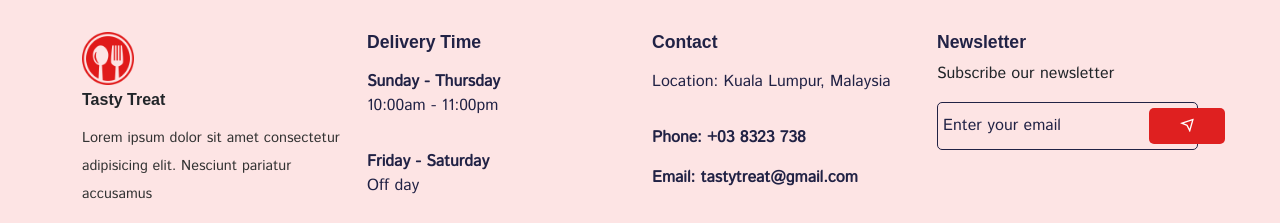
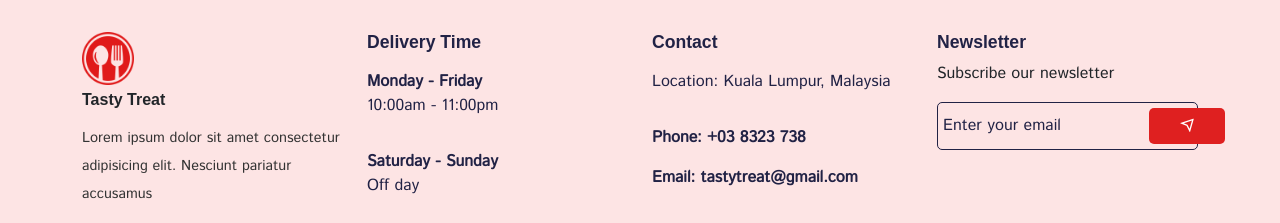
Before and after one commit to amir1611/tasty-treat, a React (Create React App) app: page /home in a window 1280 px wide. Shown: the part 4930-5153 px from the top of the page. Built offline with nearby package versions, Linux system fonts and the light colour scheme; a web font is replaced by a local one.

Commit message:
Change Day

```diff
--- a/src/components/Footer/Footer.jsx
+++ b/src/components/Footer/Footer.jsx
@@ -26,12 +26,12 @@ const Footer = () => {
             <h5 className="footer__title">Delivery Time</h5>
             <ListGroup className="deliver__time-list">
               <ListGroupItem className=" delivery__time-item border-0 ps-0">
-                <span>Sunday - Thursday</span>
+                <span>Monday - Friday</span>
                 <p>10:00am - 11:00pm</p>
               </ListGroupItem>
 
               <ListGroupItem className=" delivery__time-item border-0 ps-0">
-                <span>Friday - Saturday</span>
+                <span>Saturday - Sunday </span>
                 <p>Off day</p>
               </ListGroupItem>
             </ListGroup>
```
